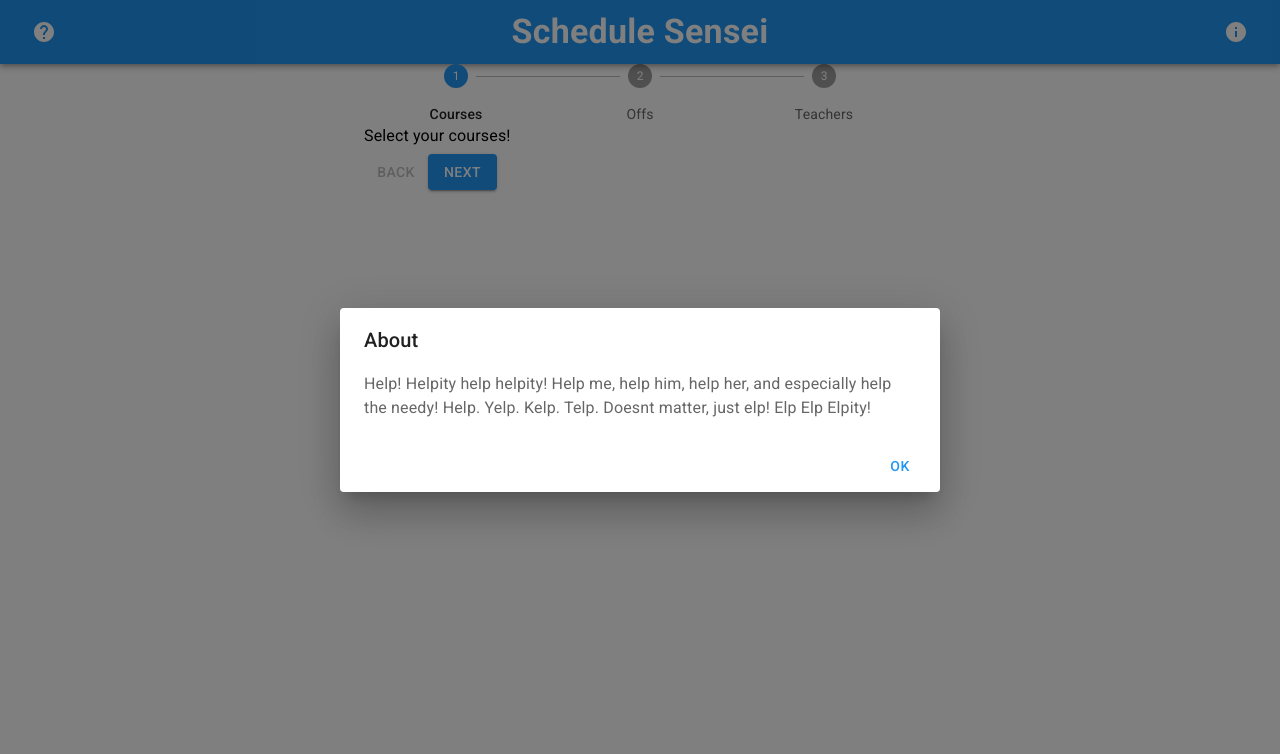
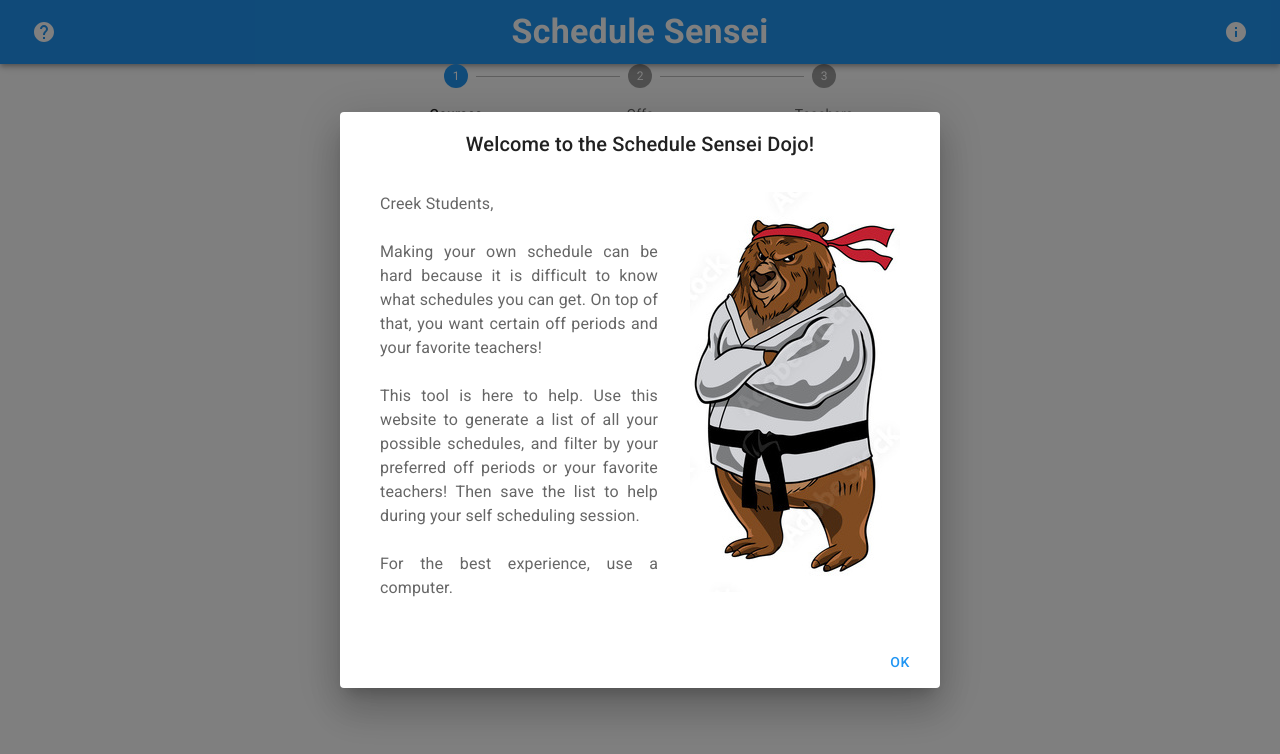
Before and after one commit to matthewa313/schedule-sensei, a React (Create React App) app: page / in a window 1280 px wide. Both pictures are taken after a click on the button 44 px from the left and 32 px from the top of the page. Shown: the top 754 px of the page. Built offline with nearby package versions, Linux system fonts and the light colour scheme.

Commit message:
Build Help Modal with Bear Sensei brand

```diff
--- a/src/modals/HelpModal.jsx
+++ b/src/modals/HelpModal.jsx
@@ -9,14 +9,53 @@ import {
   DialogTitle,
 } from '@mui/material';
 
+import { makeStyles } from '@mui/styles';
+import bearSensei from '../sensei-art/bearsensei.jpg';
+
+
+const useStyles = makeStyles((creekTheme) => ({
+  title: {
+    textAlign: 'center',
+  },
+  leftColumn: {
+    float: 'left',
+    width: '60%',
+    height: '100%',
+    padding: '1em',
+    textAlign: 'justify',
+  },
+  rightColumn: {
+    float: 'right',
+    width: '40%',
+    height: '100%',
+    padding: '1em',
+    textAlign: 'justify',
+  },
+}));
+
 const HelpModal = ({isOpen, handleClose}) => {
+  const classes = useStyles();
+
   return (
     <Dialog open={isOpen} onClose={handleClose}>
-      <DialogTitle>About</DialogTitle>
+      <DialogTitle className={classes.title}>Welcome to the Schedule Sensei Dojo!</DialogTitle>
       <DialogContent>
-        <DialogContentText>
-          Help! Helpity help helpity! Help me, help him, help her, and especially help the needy! Help. Yelp. Kelp. Telp. Doesnt matter, just elp! Elp Elp Elpity!
-        </DialogContentText>
+        <div style={{display: 'flex'}}>
+          <div className={classes.leftColumn} >
+            <DialogContentText>
+              Creek Students,<br/><br/>
+
+              Making your own schedule can be hard because it is difficult to know what schedules you can get. On top of that, you want certain off periods and your favorite teachers!<br/><br/>
+
+              This tool is here to help. Use this website to generate a list of all your possible schedules, and filter by your preferred off periods or your favorite teachers! Then save the list to help during your self scheduling session.<br/><br/>
+
+              For the best experience, use a computer.
+            </DialogContentText>
+          </div>
+          <div className={classes.rightColumn}>
+            <img src={bearSensei} alt='bear sensei'/>
+          </div>
+        </div>
       </DialogContent>
       <DialogActions>
         <Button onClick={handleClose} color='primary'>
```
Also changed, not shown: src/sensei-art/bearsensei.jpg (added).
